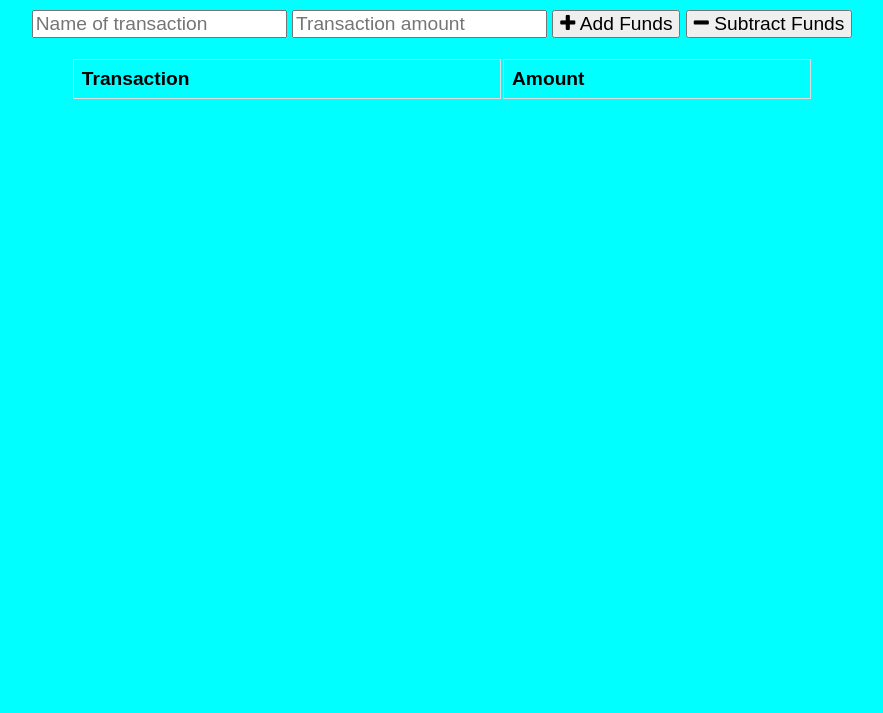
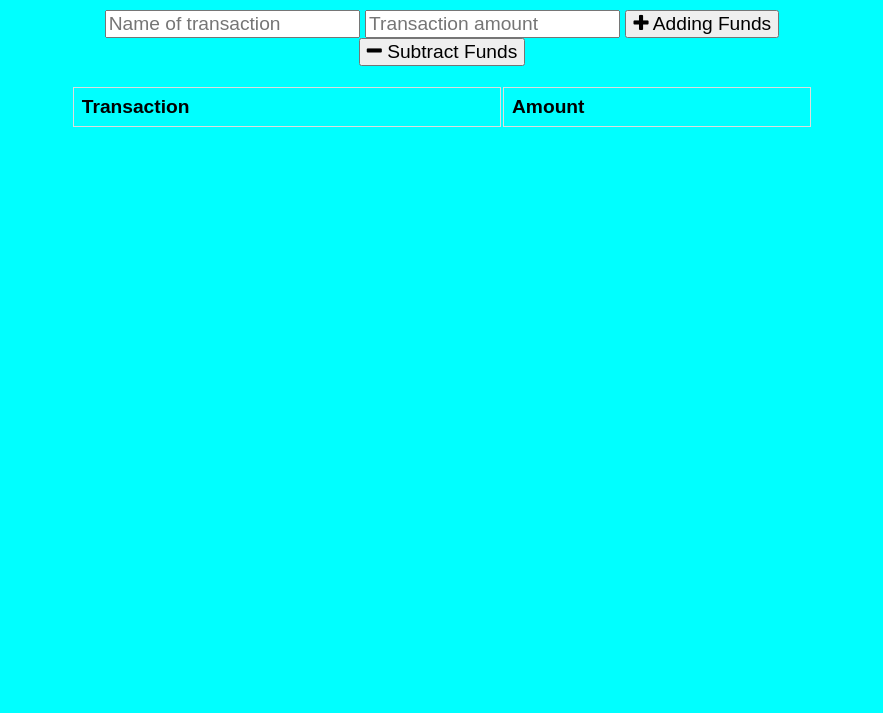
Before and after one commit to lfernandez79/progressivenBudget, a website: page public/index.html in a window 1280 px wide. Shown: the part 87-800 px from the top of the page, without its empty margins (198-1081 px from the left). Drawn offline with nearby package versions, Linux system fonts and the light colour scheme; no server answers.

```diff
--- a/public/index.html
+++ b/public/index.html
@@ -21,7 +21,7 @@
     <div class="form">
       <input type="text" id="t-name" placeholder="Name of transaction" />
       <input type="number" min="0" id="t-amount" placeholder="Transaction amount" />
-      <button id="add-btn"><i class="fa fa-plus buttons"></i> Add Funds</button>
+      <button id="add-btn"><i class="fa fa-plus buttons"></i> Adding Funds</button>
       <button id="sub-btn"><i class="fa fa-minus"></i> Subtract Funds</button>
       <p class="error"></p>
     </div>
```
